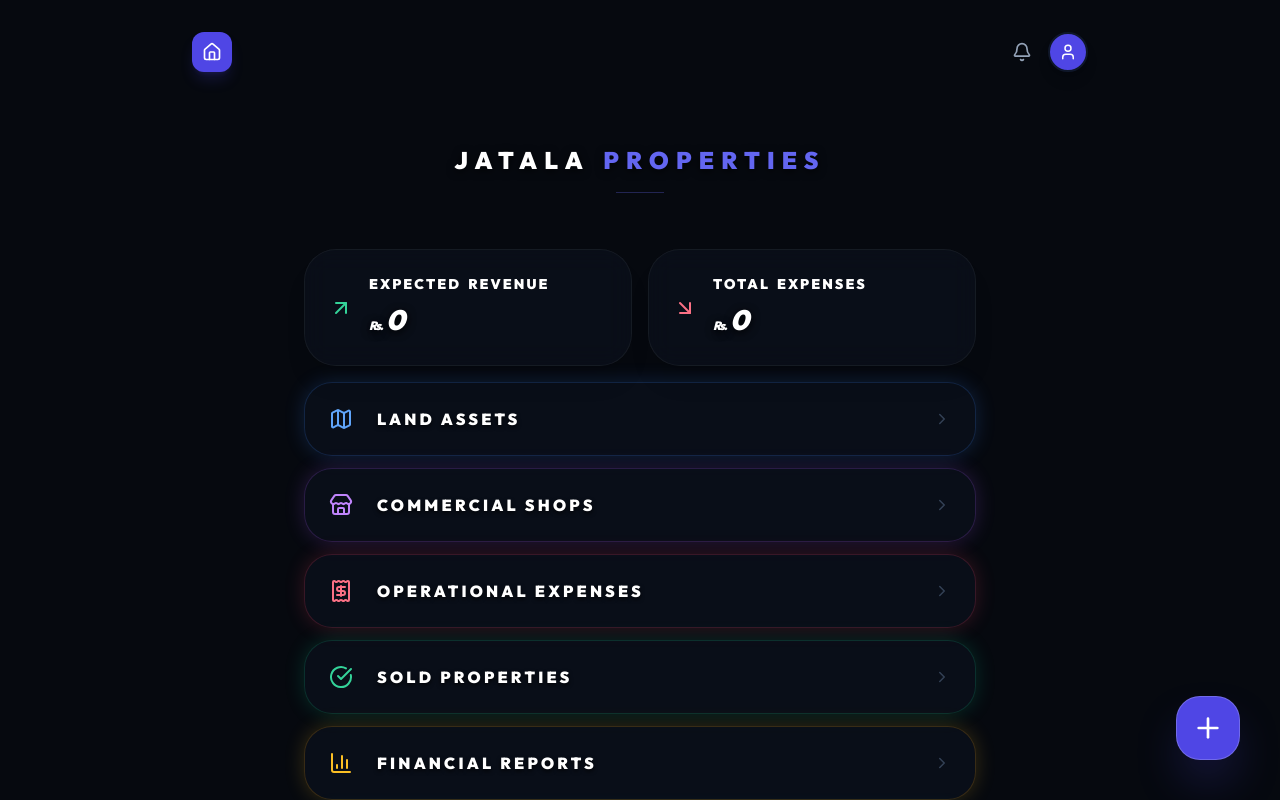
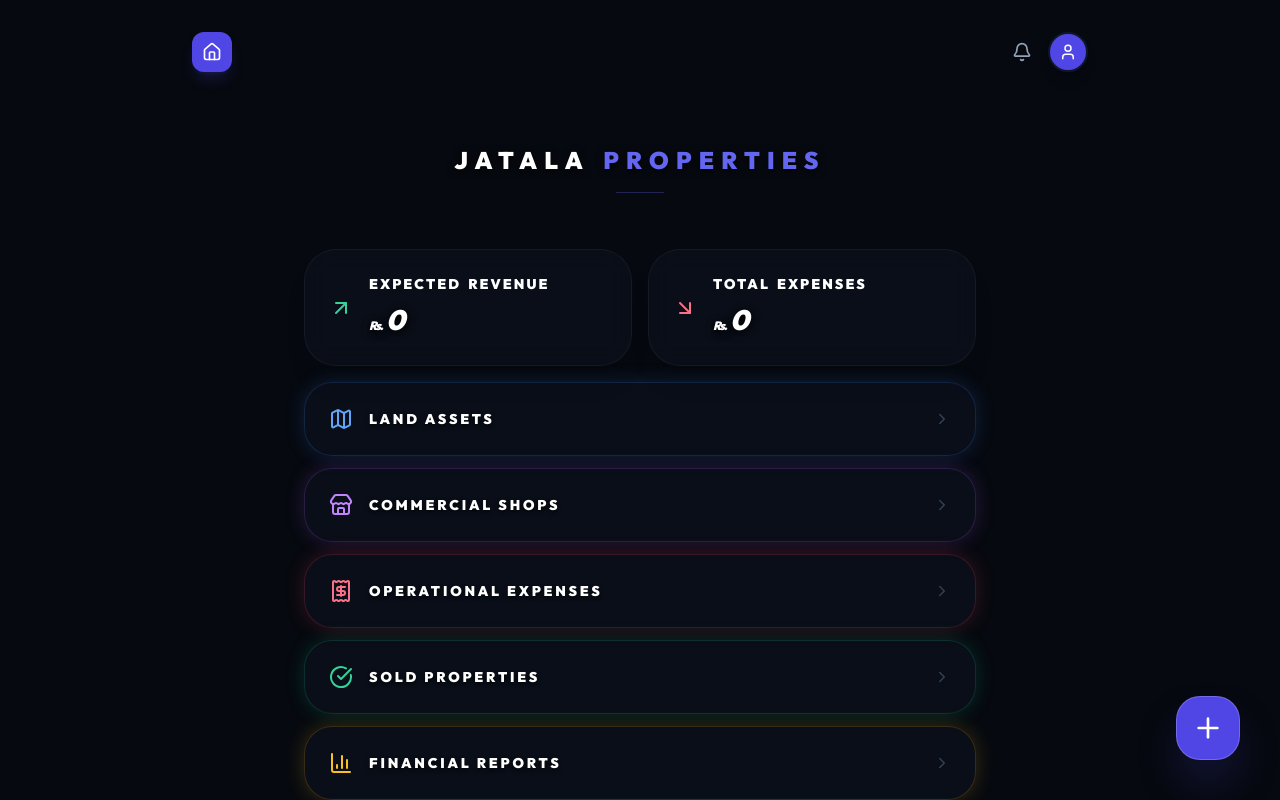
Before and after one commit to alikhalid2002/jatalaproperties, a React (Vite) app: page / in a window 1280 px wide. Built offline with nearby package versions, Linux system fonts and the light colour scheme; no server answers; the database is empty; a web font is replaced by a local one.

Commit message:
Auto-deploy update

```diff
--- a/src/App.jsx
+++ b/src/App.jsx
@@ -125,9 +125,9 @@ const App = () => {
                   onClick={() => setView(item.id)}
                   className={`w-full group bg-[#111827]/40 hover:bg-white/[0.04] border ${item.border} p-6 rounded-[28px] flex justify-between items-center transition-all duration-300 ${item.glow} hover:scale-[1.02] active:scale-[0.98]`}
                 >
-                  <div className="flex items-center gap-6">
+                  <div style={{ display: 'flex', alignItems: 'center', justifyContent: 'start', gap: '16px' }}>
                     <div className={`${item.color} opacity-100 group-hover:scale-110 transition-transform duration-500`}>{item.icon}</div>
-                    <span style={{ color: '#FFFFFF', fontWeight: '900', fontSize: '16px', letterSpacing: '0.2em', textShadow: '0px 2px 4px rgba(0,0,0,0.8)', opacity: 1 }} className="uppercase">{item.title}</span>
+                    <span style={{ color: '#FFFFFF', fontWeight: '900', fontSize: '14px', letterSpacing: '0.2em', textShadow: '0px 2px 4px rgba(0,0,0,0.8)', opacity: 1, whiteSpace: 'nowrap' }} className="uppercase">{item.title}</span>
                   </div>
                   <ChevronRight className="text-slate-700 group-hover:text-indigo-400 group-hover:translate-x-1 transition-all" size={18} />
                 </button>
```
